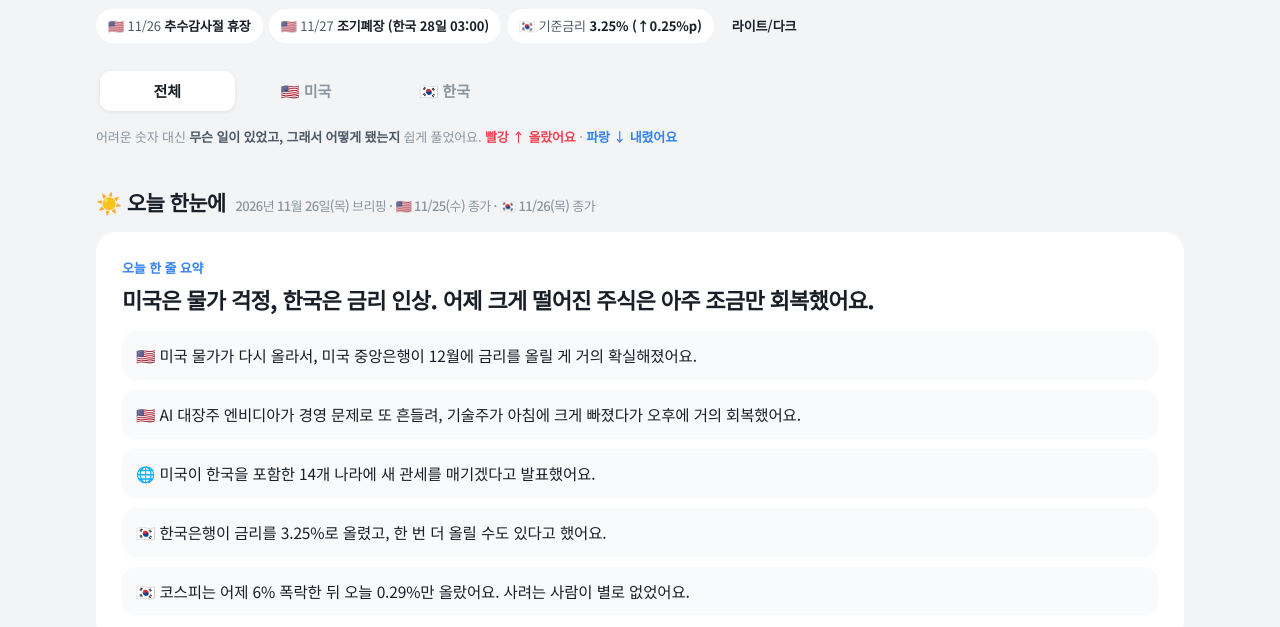
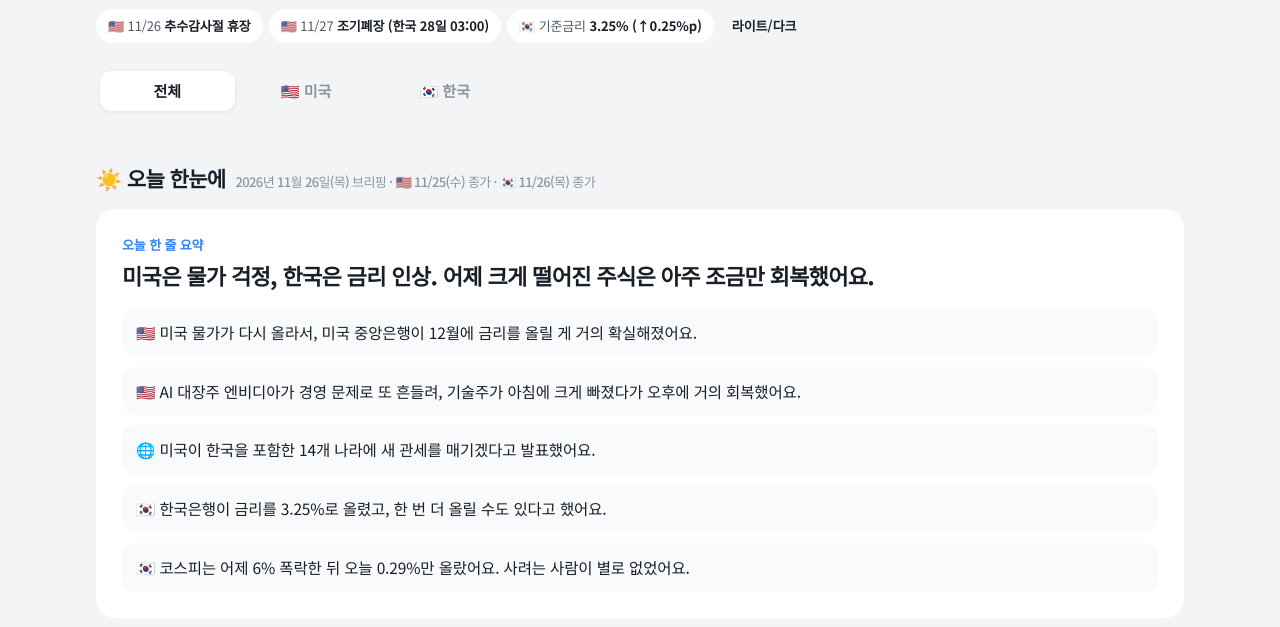
Before and after one commit to dswendii/market, a plain HTML site: page index.html in a window 1280 px wide. Shown: the part 110-737 px from the top of the page. Drawn offline with Linux system fonts and the light colour scheme.

Commit message:
Remove explanatory legend note
Co-Authored-By: Claude Opus 5.5 <noreply@anthropic.com>
Claude-Session: https://claude.ai/code/session_01SgJSNgaVeg1i223pB2bKMp

```diff
--- a/index.html
+++ b/index.html
@@ -43,8 +43,6 @@ h1{font-size:26px;margin:0;letter-spacing:-0.02em;font-weight:700}
 .tag{font-size:12px;padding:4px 10px;border-radius:999px;border:1px solid var(--line);background:var(--surface);color:var(--text-2)}
 .tag b{color:var(--text)}
 button.theme{font:inherit;font-size:12px;padding:4px 10px;border-radius:999px;border:1px solid var(--line);background:var(--surface);color:var(--text);cursor:pointer}
-.legend-note{font-size:12px;color:var(--text-2);margin:-8px 0 18px}
-.legend-note .u{color:var(--up);font-weight:600}.legend-note .d{color:var(--down);font-weight:600}
 h2{font-size:15px;margin:30px 0 12px;display:flex;align-items:baseline;gap:10px;font-weight:700}
 h2 small{font-weight:400;color:var(--text-3);font-size:12px}
 .grid{display:grid;gap:12px}
@@ -146,7 +144,6 @@ h1{font-size:36px;font-weight:800;letter-spacing:-0.03em;word-break:keep-all}
 .tag b{font-weight:700}
 button.theme{border:0;background:var(--chip);padding:7px 12px;font-size:13px;font-weight:600}
 button.theme:hover{filter:brightness(.97)}
-.legend-note{margin:4px 0 8px;font-size:13px;color:var(--text-3)}
 h2{font-size:21px;font-weight:800;letter-spacing:-0.03em;margin:40px 0 14px}
 h2 small{font-size:13px;font-weight:500;color:var(--text-3)}
 .grid{gap:12px}
@@ -231,7 +228,6 @@ html:not(.show-nums) .num-sec{display:none!important}
 .num-toggle:hover{filter:brightness(.98)}
 .num-toggle:focus-visible{outline:2px solid var(--accent);outline-offset:2px}
 .num-toggle-note{font-size:13px;color:var(--text-3)}
-.legend-note b{color:var(--text-2)}
 </style>
 </head>
 <body>
@@ -251,7 +247,6 @@ html:not(.show-nums) .num-sec{display:none!important}
   </div>
 </header>
 <nav class="seg-wrap" aria-label="시장 선택"><div class="seg" role="tablist"><button role="tab" data-m="all" id="seg-all">전체</button><button role="tab" data-m="us" id="seg-us">🇺🇸 미국</button><button role="tab" data-m="kr" id="seg-kr">🇰🇷 한국</button></div></nav>
-<p class="legend-note">어려운 숫자 대신 <b>무슨 일이 있었고, 그래서 어떻게 됐는지</b> 쉽게 풀었어요. <span class="u">빨강 ↑ 올랐어요</span> · <span class="d">파랑 ↓ 내렸어요</span></p>
 
 <h2>☀️ 오늘 한눈에 <small id="todayLabel"></small></h2>
 <div class="grid keys" id="todayGrid"><div class="card today-card" id="today"></div></div>
```
